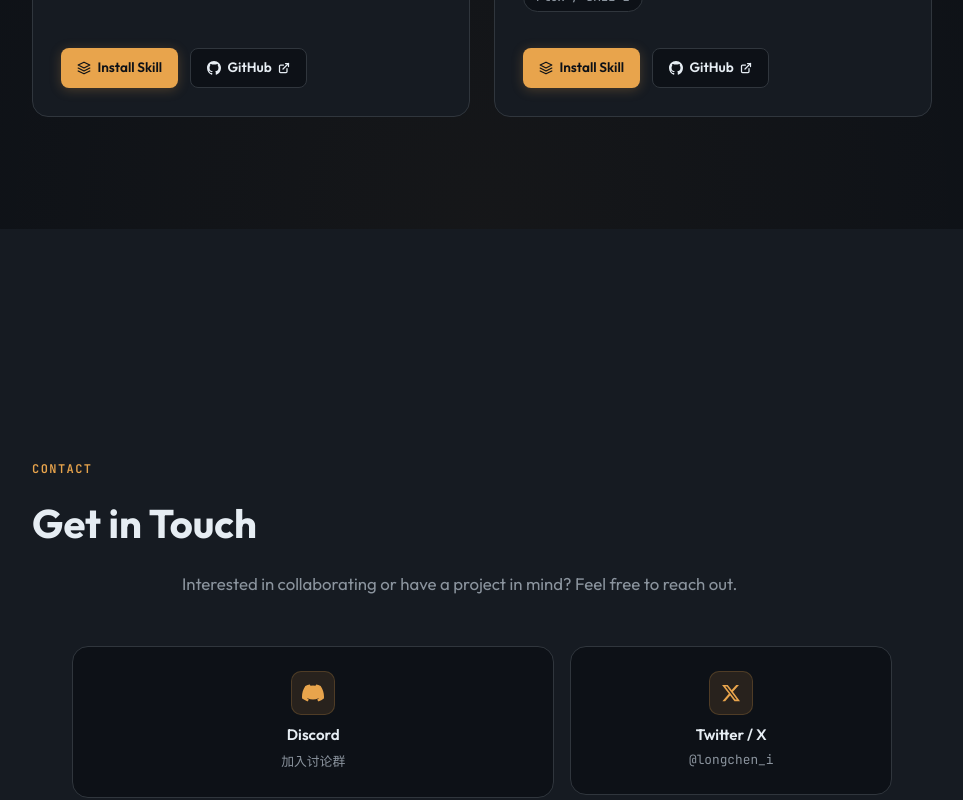
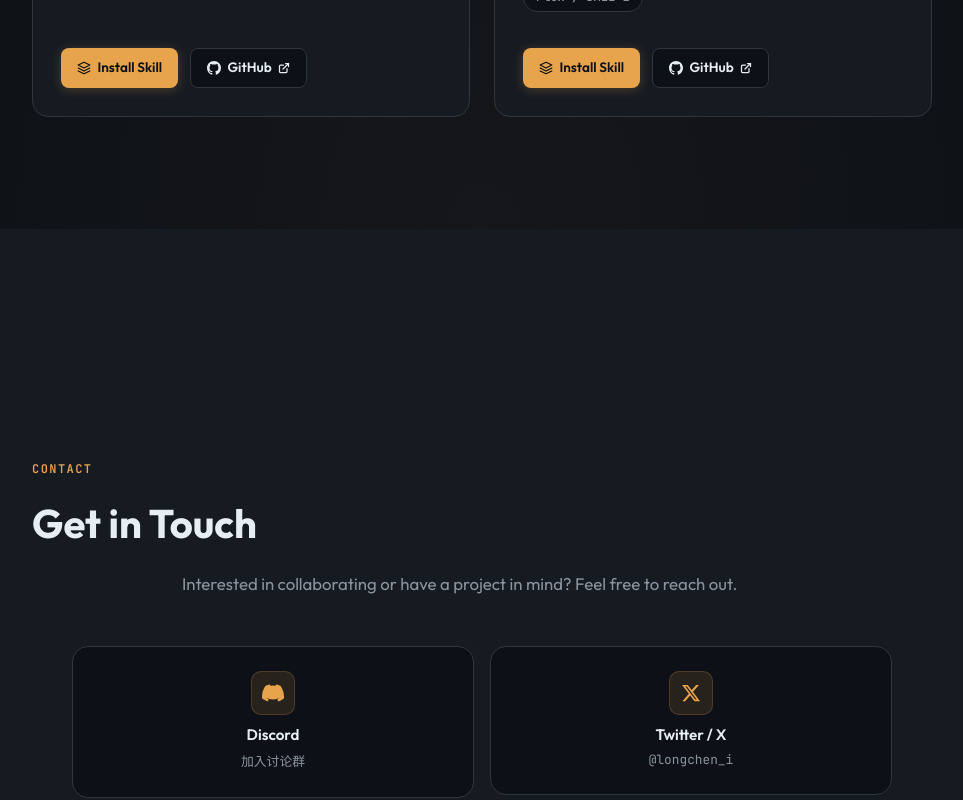
Before and after one commit to AoturLab/labhome, a Next.js app: page / in a window 1280 px wide. Shown: the part 2171-2971 px from the top of the page, without its empty margins (158-1121 px from the left). Built offline with nearby package versions, Linux system fonts and the light colour scheme.

Commit message:
Equal width: 1fr 1fr, no QR so no need for 3fr 2fr

```diff
--- a/src/app/globals.css
+++ b/src/app/globals.css
@@ -656,7 +656,7 @@ nav {
 
 .contact-grid {
   display: grid;
-  grid-template-columns: 3fr 2fr;
+  grid-template-columns: 1fr 1fr;
   align-items: stretch;
   gap: 1rem;
   max-width: 820px;
```
